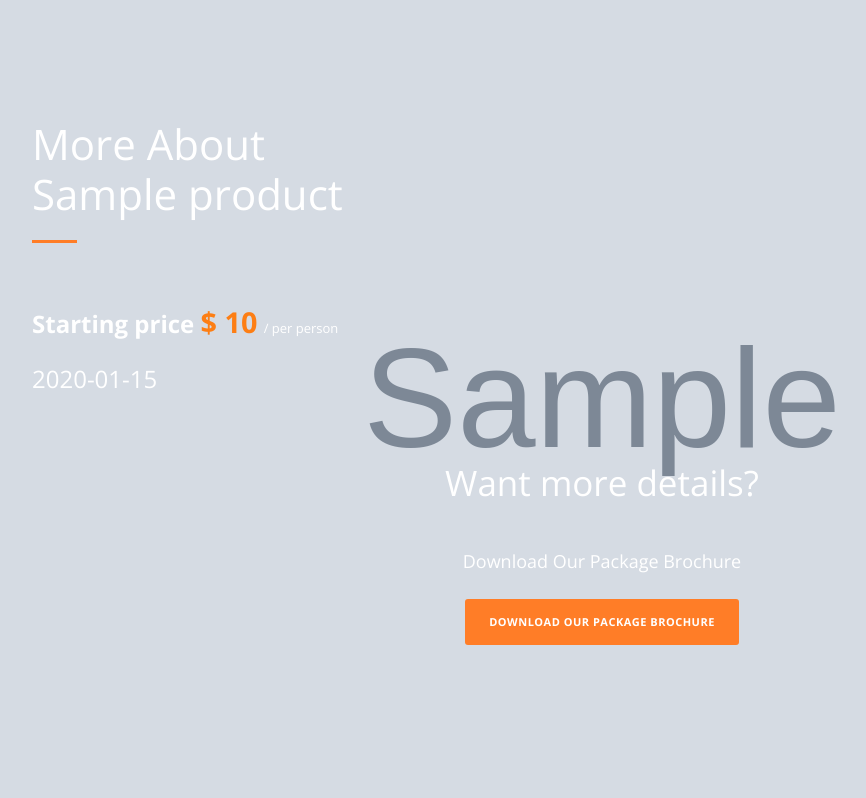
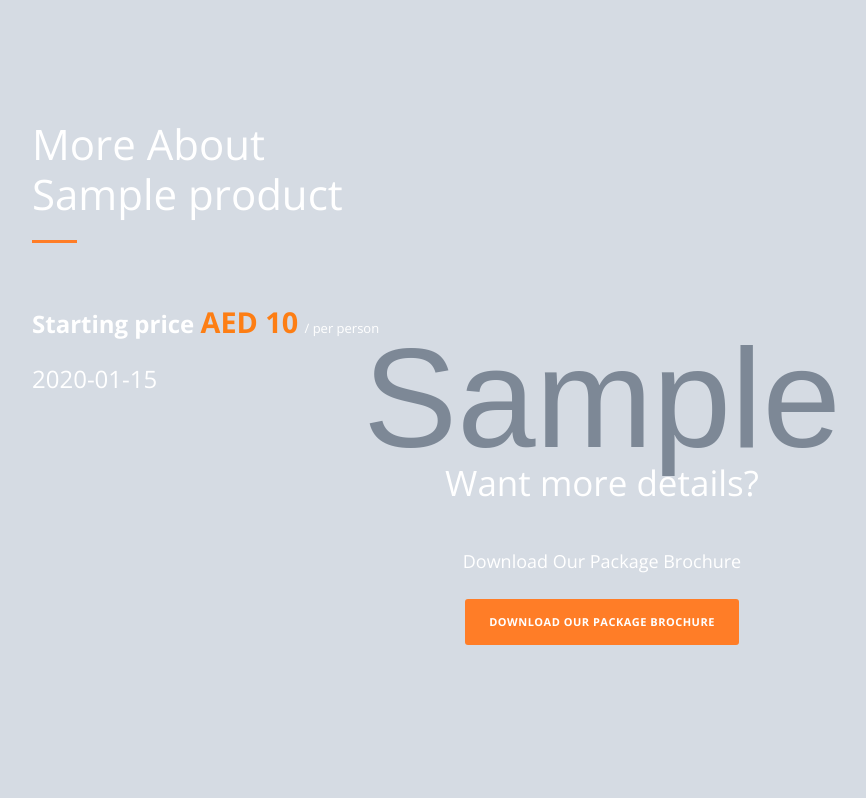
Before and after one commit to charbel-j-estephan/ELSAMAR-TRAVEL, a Django app: page /Product/1/ in a window 1280 px wide. Shown: the part 801-1599 px from the top of the page, without its empty margins (38-904 px from the left). Run offline with Django 4.2, Linux system fonts and the light colour scheme; tables that the repository leaves empty hold one stand-in row (values such as "Sample post"); grey boxes marked "Sample" are stand-in pictures; some libraries are stand-ins or nearby versions.

Commit message:
Update post_detail.html

```diff
--- a/products/templates/products/post_detail.html
+++ b/products/templates/products/post_detail.html
@@ -58,7 +58,7 @@
                 <span
                   style="color: #fd7e14; font-weight: 700; font-size: larger"
                 >
-                  $ {{product.price}}</span
+                  AED {{product.price}}</span
                 >
                 <span style="font-size: small">/ per person</span>
               </h4>
```
